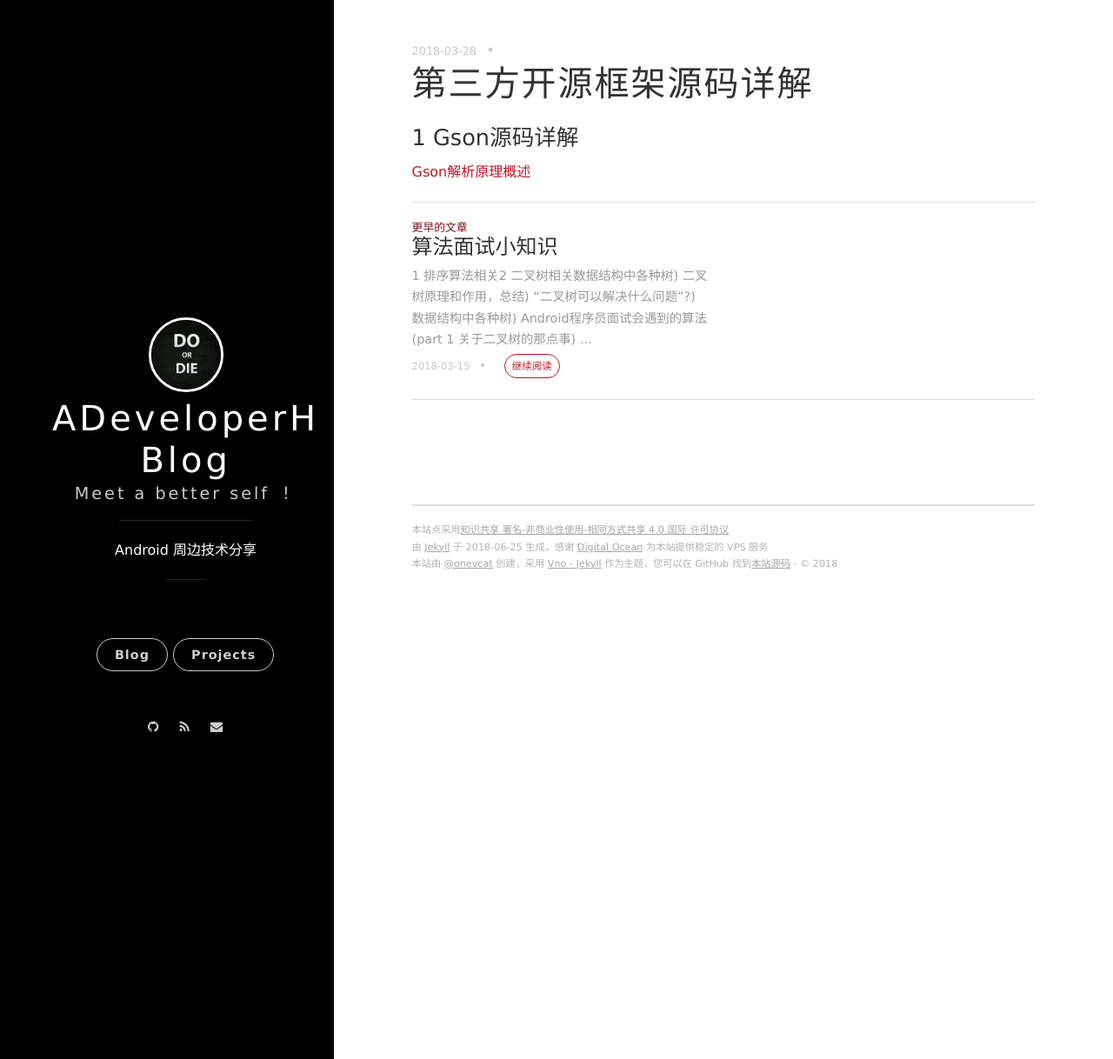
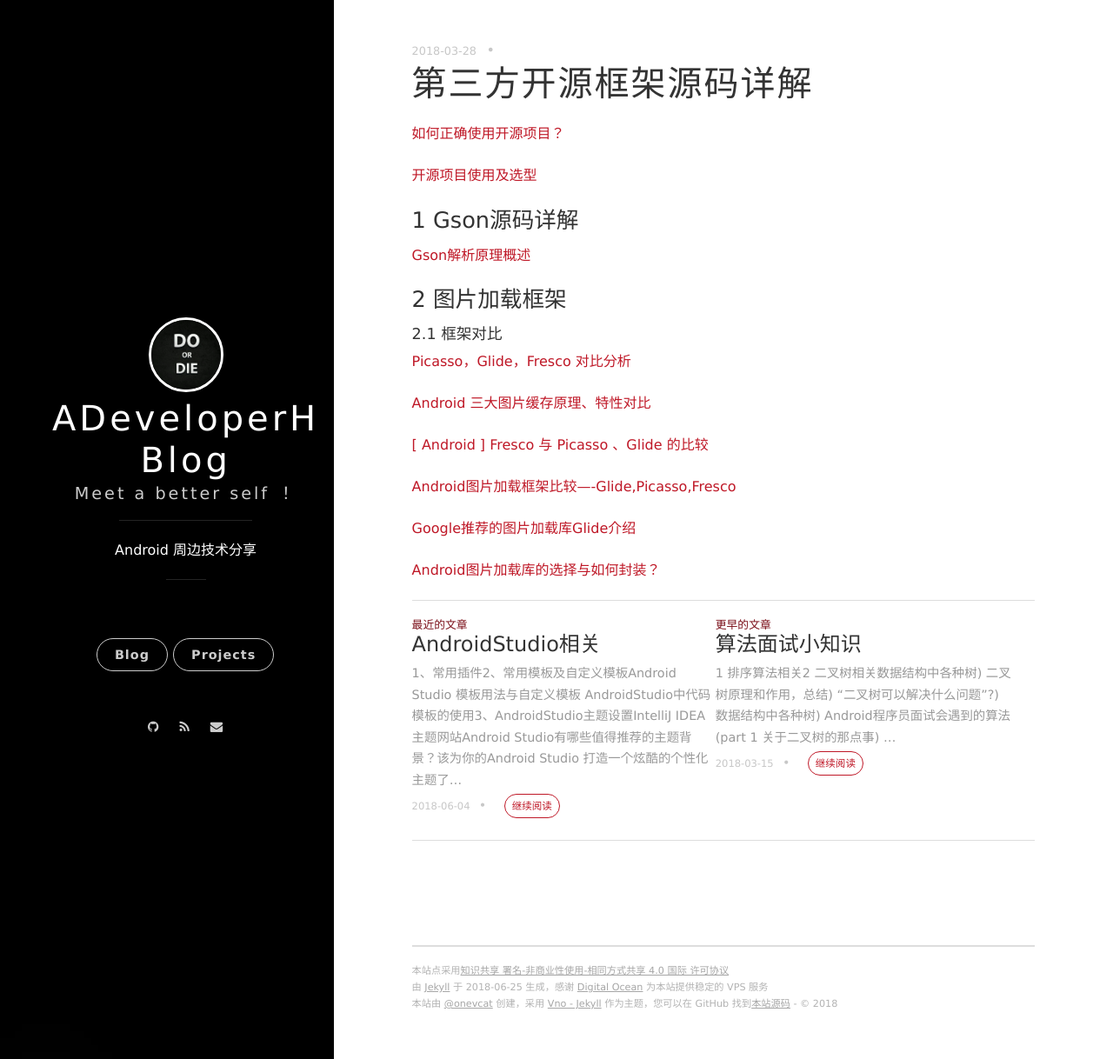
Before and after one commit to ADeveloperH/ADeveloperH.github.io, a Jekyll site: the page built from _posts/2018-03-28-interviewknowledge_otherlibrary.md, in a window 1280 px wide and 1218 px high. Shown: the whole window at 87% size. Built offline with Jekyll 4.4.1, drawn with Linux system fonts in a browser that asks for light colours; nearby versions of some CDN libraries; comment, search, counter and statistics services are not loaded.

Commit message:
新增知识点

```diff
--- a/_posts/2018-03-28-interviewknowledge_otherlibrary.md
+++ b/_posts/2018-03-28-interviewknowledge_otherlibrary.md
@@ -4,6 +4,26 @@
 categories: 面试知识
 ---
 
+[如何正确使用开源项目？](https://mp.weixin.qq.com/s?__biz=MzA4NTQwNDcyMA==&mid=2650661623&idx=1&sn=ab28ac6587e8a5ef1241be7870851355#rd)
+
+[开源项目使用及选型](http://www.trinea.cn/other/open-source-choice/)
+
 ### 1 Gson源码详解 ###
 
 [Gson解析原理概述](https://blog.csdn.net/chunqiuwei/article/category/5881669)
+
+### 2 图片加载框架 ###
+
+#### 2.1 框架对比 ####
+
+[Picasso，Glide，Fresco 对比分析](https://juejin.im/entry/5928e9212f301e0057d6bb93)
+
+[Android 三大图片缓存原理、特性对比](http://www.trinea.cn/android/android-image-cache-compare/)
+
+[[ Android ] Fresco 与 Picasso 、Glide 的比较](http://blog.qiji.tech/archives/6344)
+
+[Android图片加载框架比较----Glide,Picasso,Fresco](https://blog.csdn.net/hong_geek/article/details/49849339)
+
+[Google推荐的图片加载库Glide介绍](https://blog.csdn.net/fancylovejava/article/details/44747759)
+
+[Android图片加载库的选择与如何封装？](https://www.zhihu.com/question/40028112)
--- /dev/null
+++ b/_posts/2018-06-04-androidstudio.md
@@ -0,0 +1,21 @@
+---
+layout: post
+title: AndroidStudio相关
+categories: 开发工具总结
+---
+
+### 1、常用插件 ###
+
+### 2、常用模板及自定义模板 ###
+
+[Android Studio 模板用法与自定义模板 ](https://blog.csdn.net/qJay_Dev/article/details/51278713)
+
+[AndroidStudio中代码模板的使用](https://blog.csdn.net/wubihang/article/details/51228752)
+
+### 3、AndroidStudio主题设置 ###
+
+[IntelliJ IDEA主题网站](http://color-themes.com/?view=index)
+
+[Android Studio有哪些值得推荐的主题背景？](https://www.zhihu.com/question/38958773)
+
+[该为你的Android Studio 打造一个炫酷的个性化主题了](https://juejin.im/post/58ea37ae0ce46300586427b6)
```
Also changed, not shown: _posts/2018-03-08-interviewknowledge_android.md (+21 -10 lines), _posts/2018-03-08-interviewknowledge_java.md (+6 -2 lines), _posts/2018-06-04-gradle.md (added, +13 -0 lines), _posts/2018-06-04-telegram-learn.md (added, +5 -0 lines).
